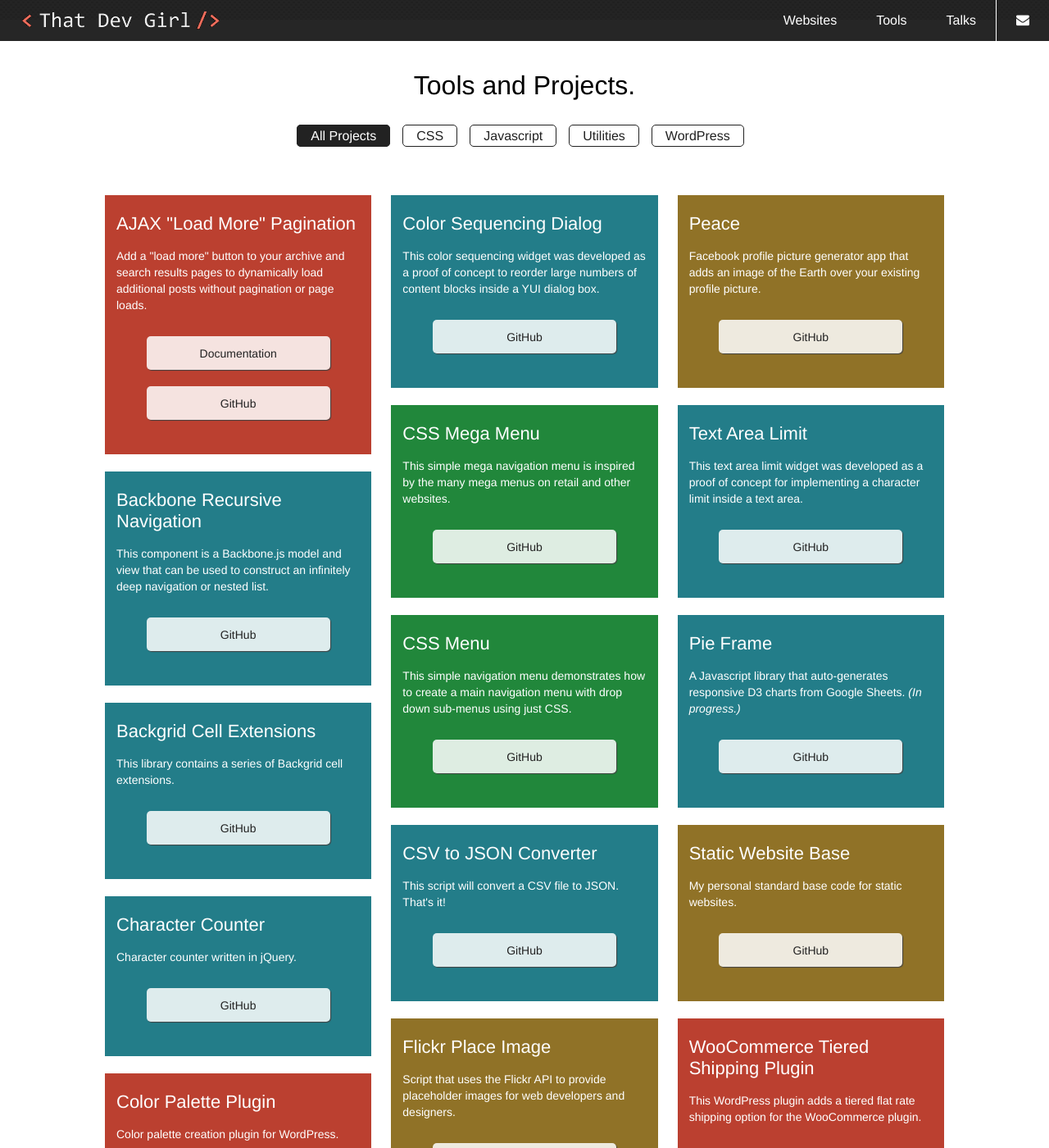
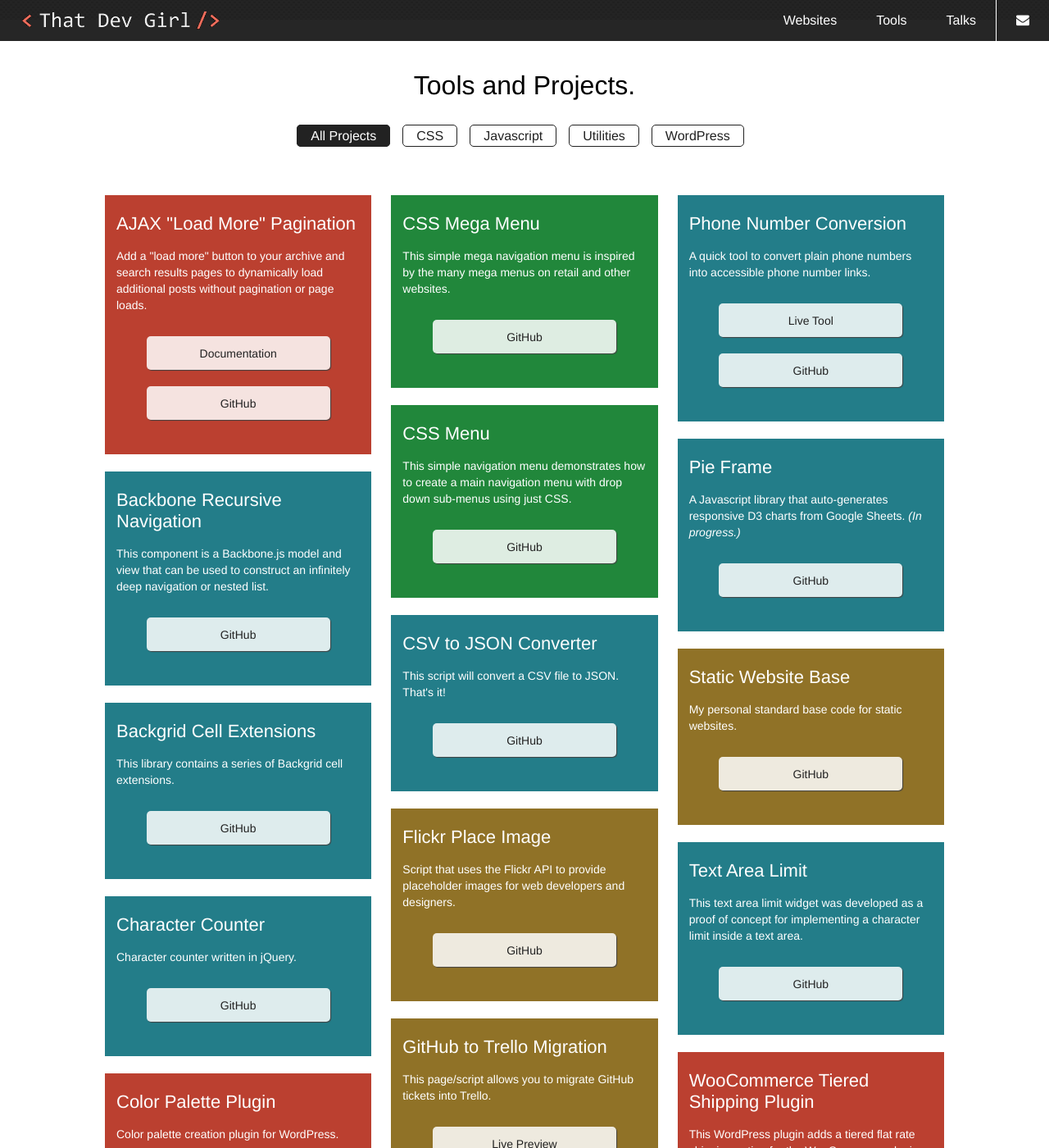
Before and after one commit to That-Dev-Girl-Archives/thatdevgirl.com, a Jekyll site: the page built from index.md, in a window 1280 px wide and 1400 px high, scrolled down 2762 px. Shown: the whole window at 82% size. Built offline with Jekyll 4.4.1, drawn with Linux system fonts in a browser that asks for light colours.

Commit message:
Adding new tool

```diff
--- a/index.md
+++ b/index.md
@@ -272,11 +272,13 @@ title: That Dev Girl, LLC | Website and tool design and development
         </p>
       </article>
 
-      <article class="javascript" aria-label="Text Area Limit">
-        <h2>Text Area Limit</h2>
-        <p>This text area limit widget was developed as a proof of concept for implementing a character limit inside a text area.</p>
+      <article class="javascript" aria-label="Phone Number Conversion">
+        <h2>Phone Number Conversion</h2>
+        <p>A quick tool to convert plain phone numbers into accessible phone number links.</p>
         <p>
-          <a href="https://github.com/thatdevgirl/textarea-limit" target="_blank" class="btn tool" aria-label="Text Area Limit GitHub">GitHub</a>
+          <a href="https://georgetown-university.github.io/phone-conversion/" target="blank" class="btn tool" aria-label="Phone Conversion tool">Live Tool</a>
+          <br>
+          <a href="https://github.com/georgetown-university/phone-conversion/tree/gh-pages" target="_blank" class="btn tool" aria-label="Phone Conversion GitHub">GitHub</a>
         </p>
       </article>
 
@@ -293,6 +295,14 @@ title: That Dev Girl, LLC | Website and tool design and development
         <p>My personal standard base code for static websites.</p>
         <p>
           <a href="https://github.com/thatdevgirl/static-website-base" target="_blank" class="btn tool" aria-label="Static Website Base GitHub">GitHub</a>
+        </p>
+      </article>
+
+      <article class="javascript" aria-label="Text Area Limit">
+        <h2>Text Area Limit</h2>
+        <p>This text area limit widget was developed as a proof of concept for implementing a character limit inside a text area.</p>
+        <p>
+          <a href="https://github.com/thatdevgirl/textarea-limit" target="_blank" class="btn tool" aria-label="Text Area Limit GitHub">GitHub</a>
         </p>
       </article>
 
```
